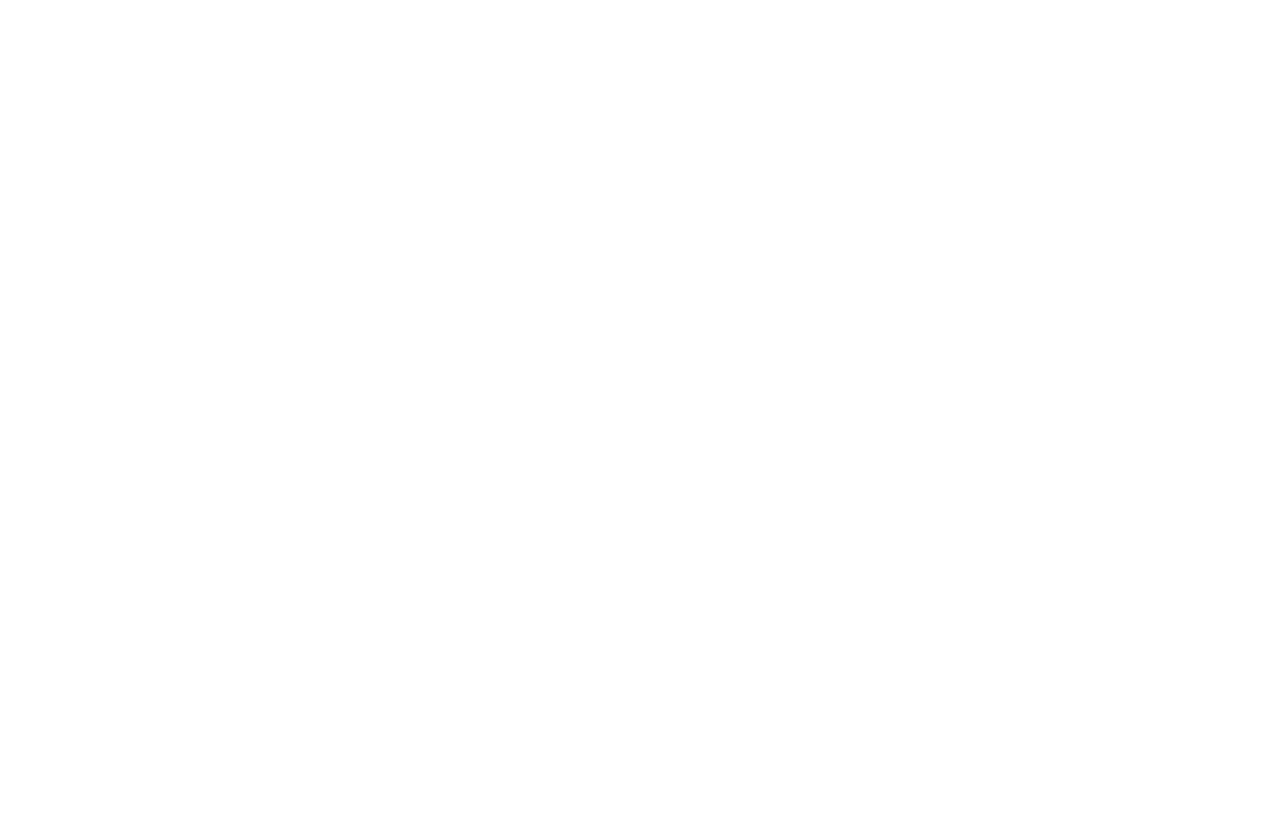
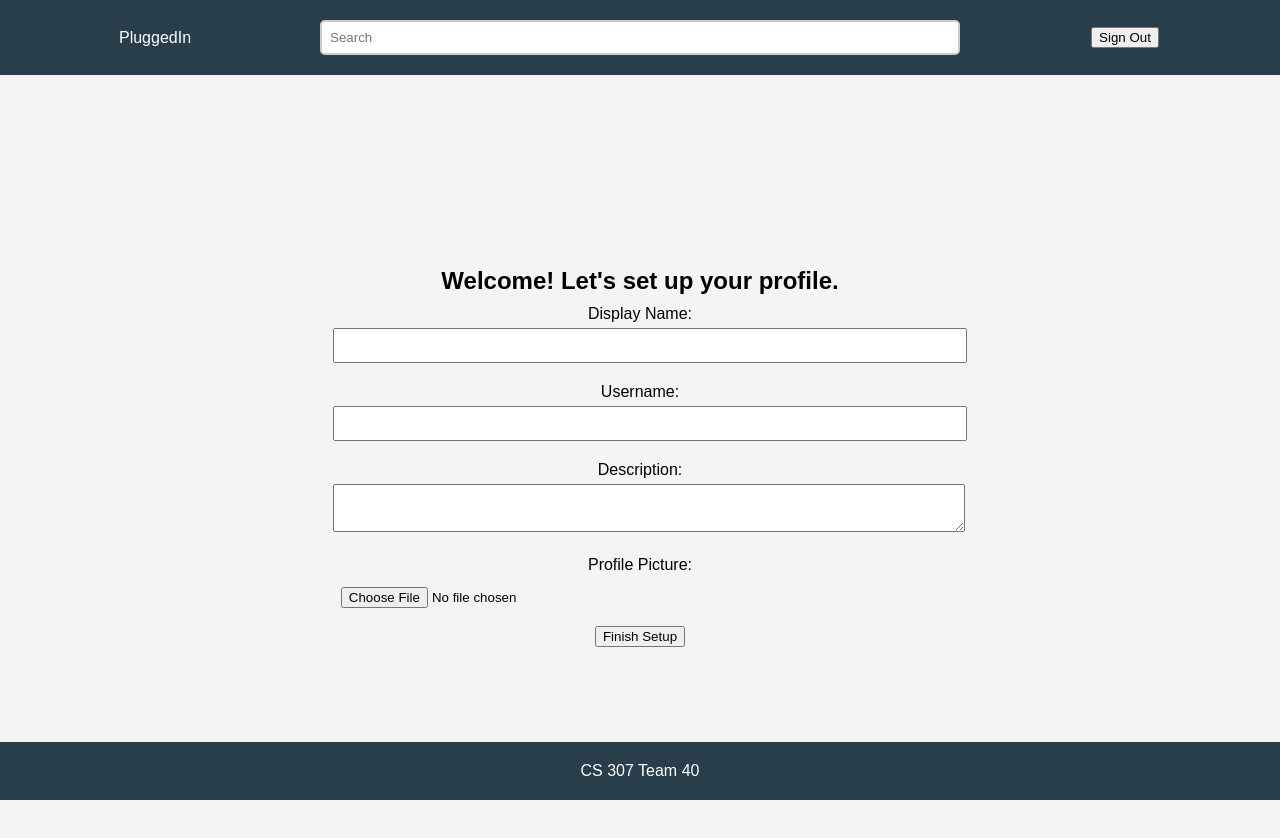
Before and after one commit to WilmKwn/PluggedIn, a React (Create React App) app in the folder frontend/: page /onboarding in a window 1280 px wide. Before the commit this address had no page. Before the commit the page ends 800 px from the top, so only its background shows below. Built offline with nearby package versions, Linux system fonts and the light colour scheme.

Commit message:
search bar, onboarding page

```diff
--- a/frontend/src/App.css
+++ b/frontend/src/App.css
@@ -1,4 +1,3 @@
-
 .app {
   text-align: center;
 }
@@ -10,23 +9,56 @@
   display: flex;
   justify-content: space-around;
   align-items: center;
+  gap: 10px;
 }
 
 .app-header h1 {
   margin: 0;
 }
 
-  .app-header nav a {
-    color: white;
+
+.app-header div, .app-header nav {
+  flex: 1;
+  text-align: center;
+}
+
+.app-header nav a, .app-header nav button {
+
   text-decoration: none;
   margin: 0 15px;
 }
 
 .landing {
-    padding: 25%;
+  padding: 15%; /* Adjusted padding */
+  padding-right: 20%;
+  padding-left: 20%;
   background-color: #f4f4f4;
 }
 
+.landing form {
+  display: flex;
+  flex-direction: column;
+  align-items: center;
+}
+
+.search-bar {
+  flex: 2;
+  padding: 8px;
+  border: 2px solid #ccc;
+  border-radius: 5px;
+}
+
+.landing label {
+  margin: 10px;
+  width: 80%;
+}
+
+.landing input[type="text"],
+.landing input[type="file"],
+.landing textarea {
+  width: 100%;
+  padding: 8px;
+  margin-top: 5px;}
 
 .cta-button {
   background-color: #0a66c2;
--- a/frontend/src/App.js
+++ b/frontend/src/App.js
@@ -7,7 +7,6 @@ import "./App.css";
 const App = () => {
   const navigate = useNavigate();
 
-  //signs in with google account
   const signInWithGoogle = () => {
     const provider = new GoogleAuthProvider();
     signInWithPopup(auth, provider)
@@ -22,9 +21,9 @@ const App = () => {
   return (
     <div className="app">
       <header className="app-header">
-        <h1>PluggedIn</h1>
+        <div>PluggedIn</div>
         <nav>
-          <button onClick={signInWithGoogle}>Sign in with Google</button>
+          <button onClick={signInWithGoogle}>Sign In</button>
         </nav>
       </header>
 
--- a/frontend/src/feed.js
+++ b/frontend/src/feed.js
@@ -9,7 +9,6 @@ import "./App.css";
 const Feed = () => {
   const navigate = useNavigate();
 
-  //signs out of google account
   const handleSignOut = () => {
     signOut(auth)
       .then(() => {
@@ -24,12 +23,13 @@ const Feed = () => {
     <div className="app">
       <header className="app-header">
         <div>PluggedIn</div>
+        <input type="text" placeholder="Search" className="search-bar" />
         <nav>
           <button onClick={handleSignOut}>Sign Out</button>
         </nav>
       </header>
 
-      <div>
+      <div className="landing">
         <div>Hello! This is your feed, a place to view humblebrags.</div>
       </div>
 
--- a/frontend/src/index.js
+++ b/frontend/src/index.js
@@ -3,6 +3,7 @@ import ReactDOM from "react-dom";
 import { BrowserRouter as Router, Routes, Route } from "react-router-dom";
 import App from "./App";
 import Feed from "./feed";
+import Onboarding from "./onboarding";
 
 const Root = () => {
   return (
@@ -10,6 +11,7 @@ const Root = () => {
       <Routes>
         <Route path="/" element={<App />} />
         <Route path="/feed" element={<Feed />} />
+        <Route path="/onboarding" element={<Onboarding />} />
       </Routes>
     </Router>
   );
--- /dev/null
+++ b/frontend/src/onboarding.js
@@ -0,0 +1,102 @@
+import React, { useState } from "react";
+import { useNavigate } from "react-router-dom";
+import { auth } from "./components/firebase";
+import { updateProfile, signOut } from "firebase/auth";
+
+const Onboarding = () => {
+  const navigate = useNavigate();
+  const [displayName, setDisplayName] = useState("");
+  const [username, setUsername] = useState("");
+  const [description, setDescription] = useState("");
+  const [profilePic, setProfilePic] = useState(null);
+
+  const handleSignOut = () => {
+    signOut(auth)
+      .then(() => {
+        navigate("/");
+      })
+      .catch((error) => {
+        console.error("Sign out error:", error);
+      });
+  };
+
+  const handleSubmit = async (e) => {
+    e.preventDefault();
+
+    if (auth.currentUser) {
+      try {
+        await updateProfile(auth.currentUser, {
+          displayName: displayName,
+          photoURL: profilePic,
+        });
+        navigate("/feed");
+      } catch (error) {
+        console.error("Error updating profile: ", error);
+      }
+    }
+  };
+
+  const handleProfilePicChange = (e) => {
+    const file = e.target.files[0];
+    if (file) {
+      setProfilePic(file);
+    }
+  };
+
+  return (
+    <div className="app">
+      <header className="app-header">
+        <div>PluggedIn</div>
+        <input type="text" placeholder="Search" className="search-bar" />
+        <nav>
+          <button onClick={handleSignOut}>Sign Out</button>
+        </nav>
+      </header>
+      <div className="landing">
+        <h2>Welcome! Let's set up your profile.</h2>
+        <form onSubmit={handleSubmit}>
+          <label>
+            Display Name:
+            <input
+              type="text"
+              value={displayName}
+              onChange={(e) => setDisplayName(e.target.value)}
+              required
+            />
+          </label>
+          <label>
+            Username:
+            <input
+              type="text"
+              value={username}
+              onChange={(e) => setUsername(e.target.value)}
+              required
+            />
+          </label>
+          <label>
+            Description:
+            <textarea
+              value={description}
+              onChange={(e) => setDescription(e.target.value)}
+              required
+            />
+          </label>
+          <label>
+            Profile Picture:
+            <input
+              type="file"
+              onChange={handleProfilePicChange}
+              accept="image/*"
+            />
+          </label>
+          <button type="submit">Finish Setup</button>
+        </form>
+      </div>
+      <footer className="app-footer">
+        <div>CS 307 Team 40</div>
+      </footer>
+    </div>
+  );
+};
+
+export default Onboarding;
```
Lines whose indentation alone changed are shown as unchanged.
